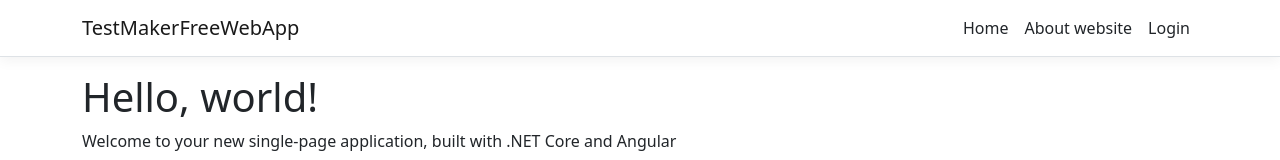
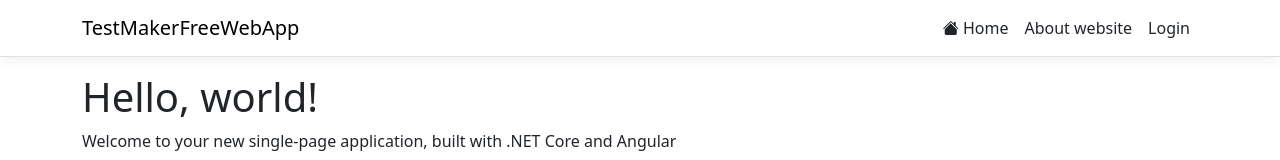
Before and after one commit to PiotrLozin/TestMakerFreeWebApp, an Angular app in the folder ClientApp/: page / in a window 1280 px wide. Shown: the top 160 px of the page. Built offline with nearby package versions, Linux system fonts and the light colour scheme; no server answers.

Commit message:
Installed bootstrap packages via npm with newest icons

```diff
--- a/ClientApp/angular.json
+++ b/ClientApp/angular.json
@@ -31,9 +31,12 @@
             ],
             "styles": [
               "node_modules/bootstrap/dist/css/bootstrap.min.css",
-              "src/styles.css"
+              "src/styles.css",
+              "node_modules/bootstrap-icons/font/bootstrap-icons.css"
             ],
-            "scripts": []
+            "scripts": [
+              "node_modules/bootstrap/dist/js/bootstrap.bundle.min.js"
+            ]
           },
           "configurations": {
             "production": {
--- a/ClientApp/package.json
+++ b/ClientApp/package.json
@@ -23,7 +23,8 @@
     "@angular/platform-browser-dynamic": "^14.1.3",
     "@angular/platform-server": "^14.1.3",
     "@angular/router": "^14.1.3",
-    "bootstrap": "^5.2.0",
+    "bootstrap": "^5.3.2",
+    "bootstrap-icons": "^1.11.3",
     "jquery": "^3.6.0",
     "oidc-client": "^1.11.5",
     "popper.js": "^1.16.0",
@@ -49,6 +50,5 @@
   },
   "overrides": {
     "autoprefixer": "10.4.5"
-  },
-  "optionalDependencies": {}
+  }
 }
--- a/ClientApp/src/app/nav-menu/nav-menu.component.html
+++ b/ClientApp/src/app/nav-menu/nav-menu.component.html
@@ -24,7 +24,7 @@
               [routerLinkActive]="['link-active']"
               [routerLinkActiveOptions]="{ exact: true }">
             <a class="nav-link text-dark" [routerLink]="['/']">
-              <span class="glyphicon glyphicon-home"></span>
+              <i class="bi bi-house-fill"></i>
               Home
             </a>
           </li>
```
Also changed, not shown: 1 other file (tests, documents, lock files or other folders).
